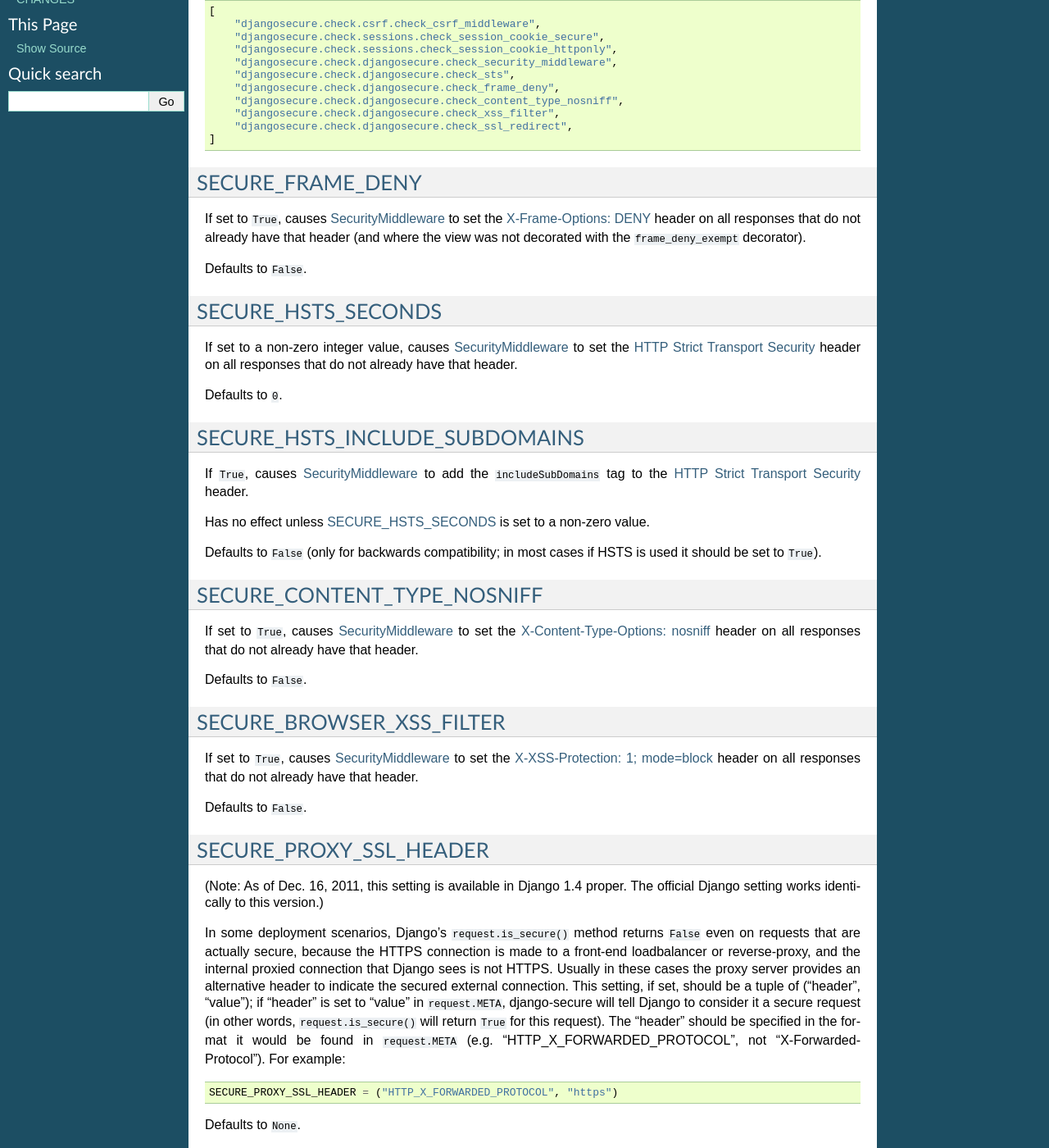
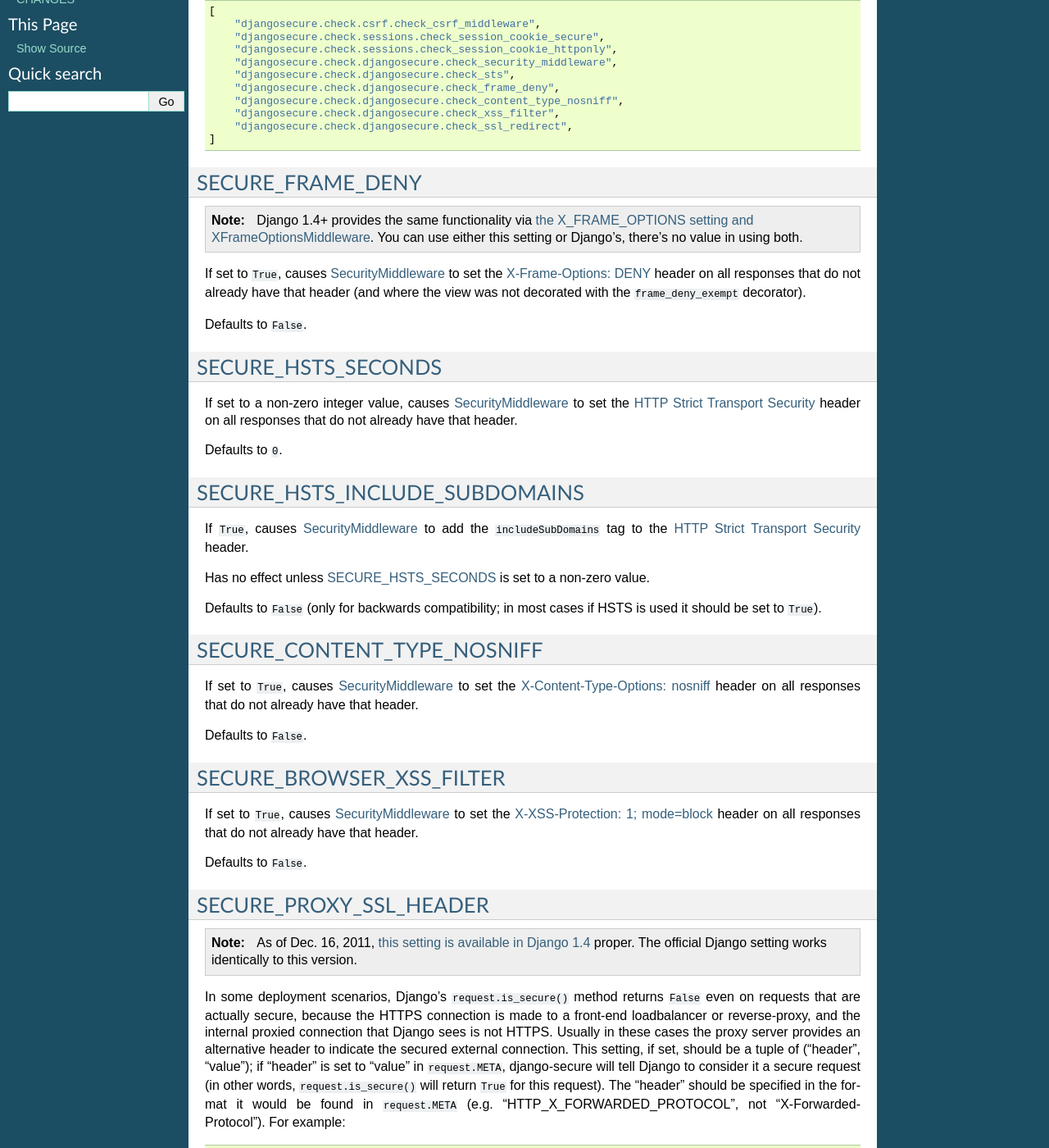
Before and after one commit to carljm/django-secure, a Sphinx documentation site: the page built from doc/settings.rst, in a window 1280 px wide and 1400 px high, scrolled down 493 px. Shown: the whole window at 82% size. Built offline with Sphinx 7.4.7, drawn with Linux system fonts in a browser that asks for light colours.

Commit message:
Add doc notes and links for django-secure features which have been added to Django.

```diff
--- a/doc/settings.rst
+++ b/doc/settings.rst
@@ -33,11 +33,19 @@
 SECURE_FRAME_DENY
 -----------------
 
+.. note::
+
+   Django 1.4+ provides the same functionality via `the X_FRAME_OPTIONS setting
+   and XFrameOptionsMiddleware`_. You can use either this setting or Django's,
+   there's no value in using both.
+
 If set to ``True``, causes :doc:`middleware` to set the :ref:`x-frame-options`
 header on all responses that do not already have that header (and where the
 view was not decorated with the ``frame_deny_exempt`` decorator).
 
 Defaults to ``False``.
+
+.. _the X_FRAME_OPTIONS setting and XFrameOptionsMiddleware: https://docs.djangoproject.com/en/dev/ref/clickjacking/
 
 
 .. _SECURE_HSTS_SECONDS:
@@ -121,6 +131,8 @@
    to pretend that any request is secure, even if it is not. Make sure you only
    use a header that your proxy sets unconditionally, overriding any value from
    the request.
+
+.. _this setting is available in Django 1.4: https://docs.djangoproject.com/en/dev/ref/settings/#secure-proxy-ssl-header
 
 
 .. _SECURE_REDIRECT_EXEMPT:
```
Also changed, not shown: other parts of doc/settings.rst (+4 -2 lines), doc/middleware.rst (+7 -0 lines).
